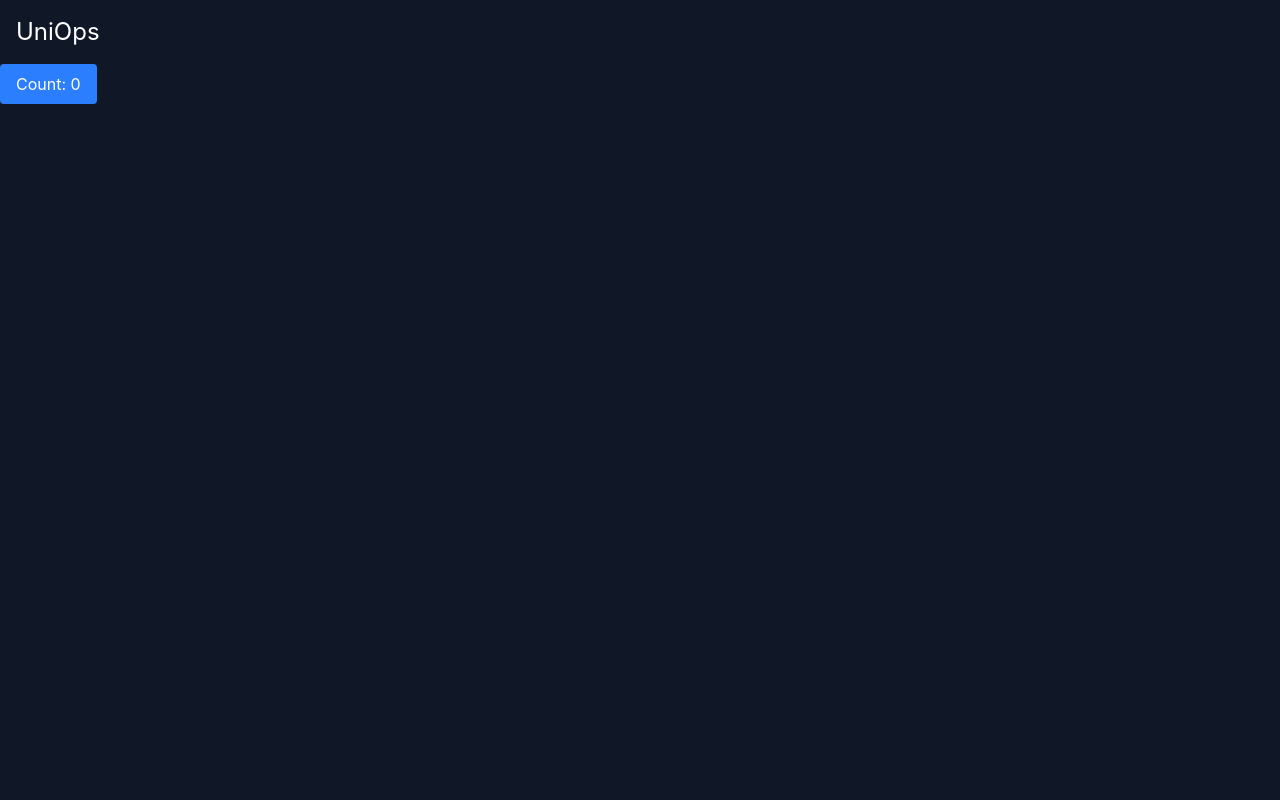
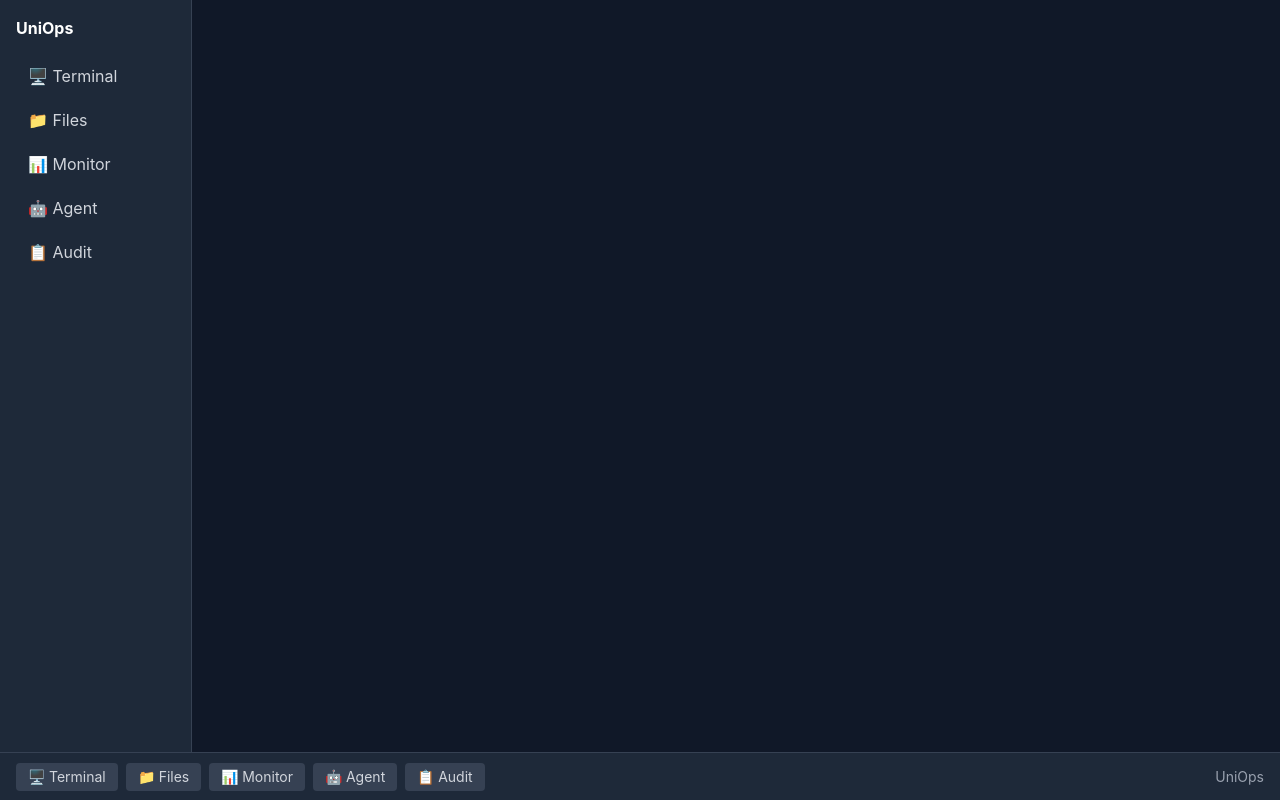
Before and after one commit to neko233-com/uniops, a React (Vite) app in the folder web/: page / in a window 1280 px wide. Built offline with nearby package versions, Linux system fonts and the light colour scheme.

Commit message:
feat: add desktop-style UI layout

```diff
--- a/web/src/App.tsx
+++ b/web/src/App.tsx
@@ -1,19 +1,7 @@
-import { useState } from 'react'
+import { Desktop } from './components/Desktop'
 
 function App() {
-  const [count, setCount] = useState(0)
-
-  return (
-    <div className="min-h-screen bg-gray-900 text-white">
-      <h1 className="text-2xl p-4">UniOps</h1>
-      <button
-        className="bg-blue-500 px-4 py-2 rounded"
-        onClick={() => setCount(c => c + 1)}
-      >
-        Count: {count}
-      </button>
-    </div>
-  )
+  return <Desktop />
 }
 
 export default App
--- /dev/null
+++ b/web/src/components/Desktop.tsx
@@ -0,0 +1,41 @@
+import { useState } from 'react'
+import { Taskbar } from './Taskbar'
+import { Sidebar } from './Sidebar'
+import { Window } from './Window'
+
+interface App {
+  id: string
+  title: string
+  icon: string
+  component: React.ComponentType
+}
+
+const apps: App[] = [
+  { id: 'terminal', title: 'Terminal', icon: '🖥️', component: () => <div>Terminal</div> },
+  { id: 'files', title: 'Files', icon: '📁', component: () => <div>Files</div> },
+  { id: 'monitor', title: 'Monitor', icon: '📊', component: () => <div>Monitor</div> },
+  { id: 'agent', title: 'Agent', icon: '🤖', component: () => <div>Agent</div> },
+  { id: 'audit', title: 'Audit', icon: '📋', component: () => <div>Audit</div> },
+]
+
+export function Desktop() {
+  const [activeApp, setActiveApp] = useState<string | null>(null)
+
+  const activeAppData = apps.find(a => a.id === activeApp)
+
+  return (
+    <div className="h-screen flex flex-col bg-gray-900">
+      <div className="flex-1 flex overflow-hidden">
+        <Sidebar apps={apps} onSelect={setActiveApp} />
+        <main className="flex-1 overflow-auto p-4">
+          {activeAppData && (
+            <Window title={activeAppData.title}>
+              <activeAppData.component />
+            </Window>
+          )}
+        </main>
+      </div>
+      <Taskbar apps={apps} activeApp={activeApp} onSelect={setActiveApp} />
+    </div>
+  )
+}
--- /dev/null
+++ b/web/src/components/Sidebar.tsx
@@ -0,0 +1,23 @@
+interface SidebarProps {
+  apps: Array<{ id: string; title: string; icon: string }>
+  onSelect: (id: string) => void
+}
+
+export function Sidebar({ apps, onSelect }: SidebarProps) {
+  return (
+    <div className="w-48 bg-gray-800 border-r border-gray-700 p-4">
+      <h2 className="text-white font-bold mb-4">UniOps</h2>
+      <nav className="space-y-1">
+        {apps.map(app => (
+          <button
+            key={app.id}
+            onClick={() => onSelect(app.id)}
+            className="w-full text-left px-3 py-2 rounded text-gray-300 hover:bg-gray-700"
+          >
+            {app.icon} {app.title}
+          </button>
+        ))}
+      </nav>
+    </div>
+  )
+}
--- /dev/null
+++ b/web/src/components/Taskbar.tsx
@@ -0,0 +1,30 @@
+interface TaskbarProps {
+  apps: Array<{ id: string; title: string; icon: string }>
+  activeApp: string | null
+  onSelect: (id: string) => void
+}
+
+export function Taskbar({ apps, activeApp, onSelect }: TaskbarProps) {
+  return (
+    <div className="h-12 bg-gray-800 border-t border-gray-700 flex items-center px-4">
+      <div className="flex gap-2">
+        {apps.map(app => (
+          <button
+            key={app.id}
+            onClick={() => onSelect(app.id)}
+            className={`px-3 py-1 rounded text-sm ${
+              activeApp === app.id
+                ? 'bg-blue-600 text-white'
+                : 'bg-gray-700 text-gray-300 hover:bg-gray-600'
+            }`}
+          >
+            {app.icon} {app.title}
+          </button>
+        ))}
+      </div>
+      <div className="ml-auto text-gray-400 text-sm">
+        UniOps
+      </div>
+    </div>
+  )
+}
--- /dev/null
+++ b/web/src/components/Window.tsx
@@ -0,0 +1,22 @@
+interface WindowProps {
+  title: string
+  children: React.ReactNode
+}
+
+export function Window({ title, children }: WindowProps) {
+  return (
+    <div className="bg-gray-800 rounded-lg overflow-hidden h-full">
+      <div className="bg-gray-700 px-4 py-2 flex items-center justify-between">
+        <span className="text-white font-medium">{title}</span>
+        <div className="flex gap-2">
+          <button className="w-3 h-3 rounded-full bg-yellow-500" />
+          <button className="w-3 h-3 rounded-full bg-green-500" />
+          <button className="w-3 h-3 rounded-full bg-red-500" />
+        </div>
+      </div>
+      <div className="p-4">
+        {children}
+      </div>
+    </div>
+  )
+}
```
